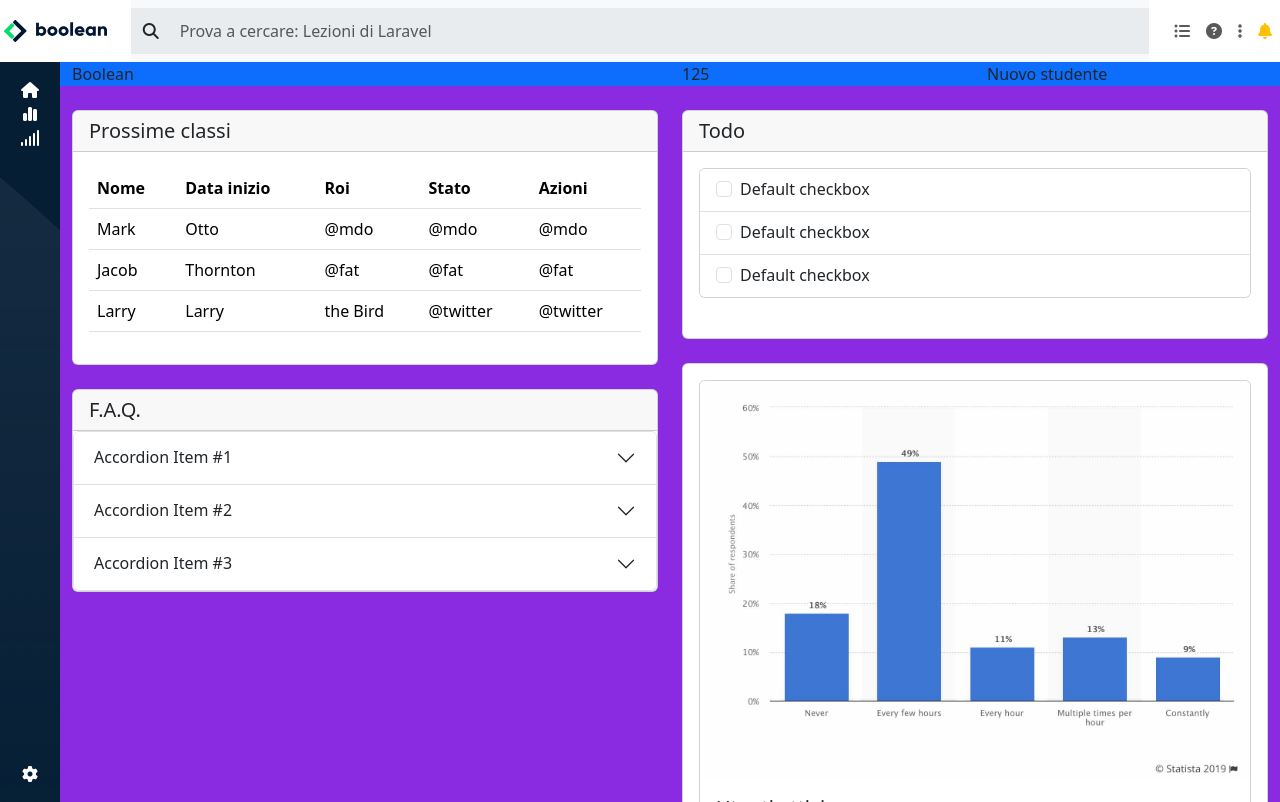
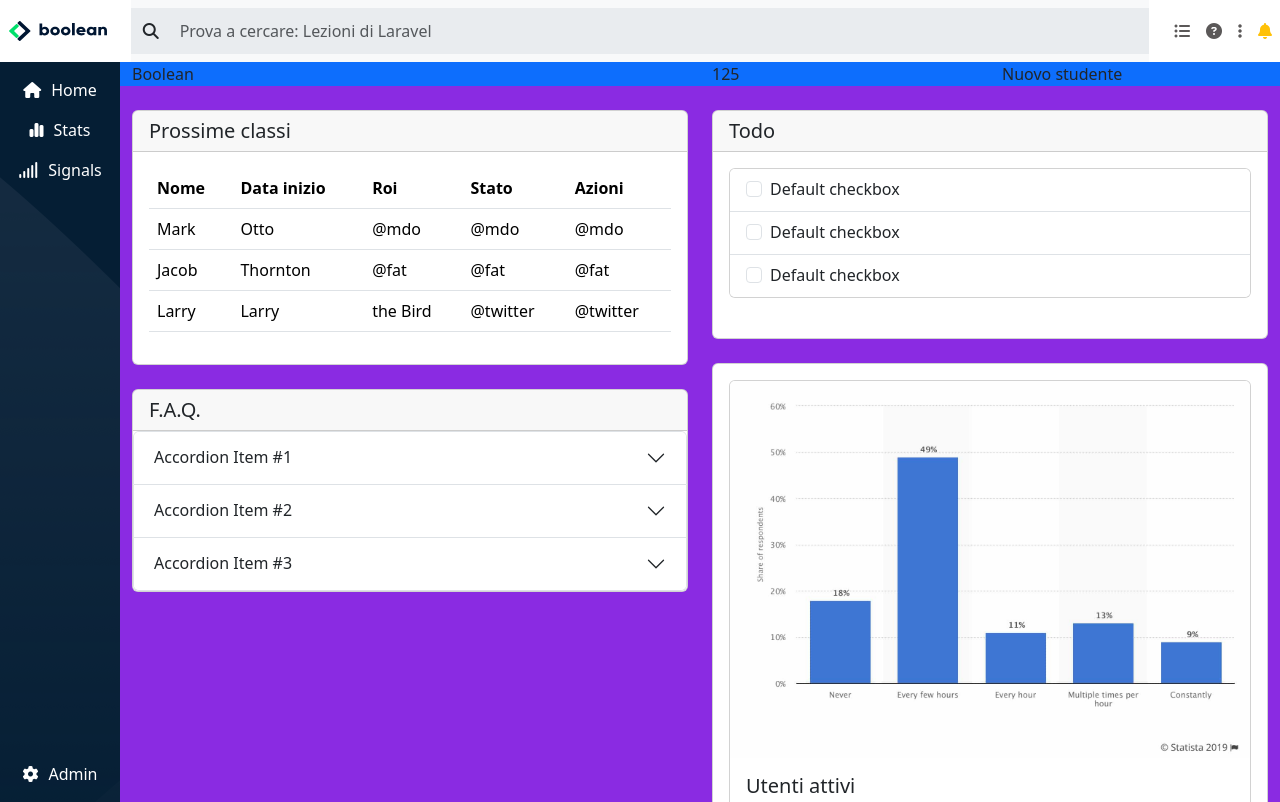
Before and after one commit to leonardoolia/html-css-bootstrap-dashboard, a plain HTML site: page index.html in a window 1280 px wide. Drawn offline with nearby package versions, Linux system fonts and the light colour scheme.

Commit message:
added repsonsive sidebar

```diff
--- a/css/responsive.css
+++ b/css/responsive.css
@@ -1,4 +1,4 @@
-/* Display 768px (md) */
+/* ?Display 768px (md) */
 
 @media screen and (min-width: 768px) {
     .main-header .row {
@@ -10,18 +10,32 @@
     }
 }
 
-/* Display 992px (lg) */
+/* ?Display 992px (lg) */
 
 @media screen and (min-width: 992px) {
+
+    /* Logo */
     #logo .small-logo {
         display: none;
     }
 
     #logo .big-logo {
         display: block;
+        padding-left: 5px;
     }
 
+    /* Icone a destra */
     header .icons .hidden {
         display: inline-block;
     }
+
+    /* Sidebar */
+    .sidebar {
+        flex-basis: 120px;
+    }
+
+    .sidebar span {
+        display: inline-block;
+    }
+
 }
--- a/css/style.css
+++ b/css/style.css
@@ -80,6 +80,11 @@ header .icons .hidden {
 
 .sidebar span {
     display: none;
+    margin-left: 10px;
+}
+
+.sidebar-top li {
+    margin-bottom: 1rem;
 }
 
 
```
